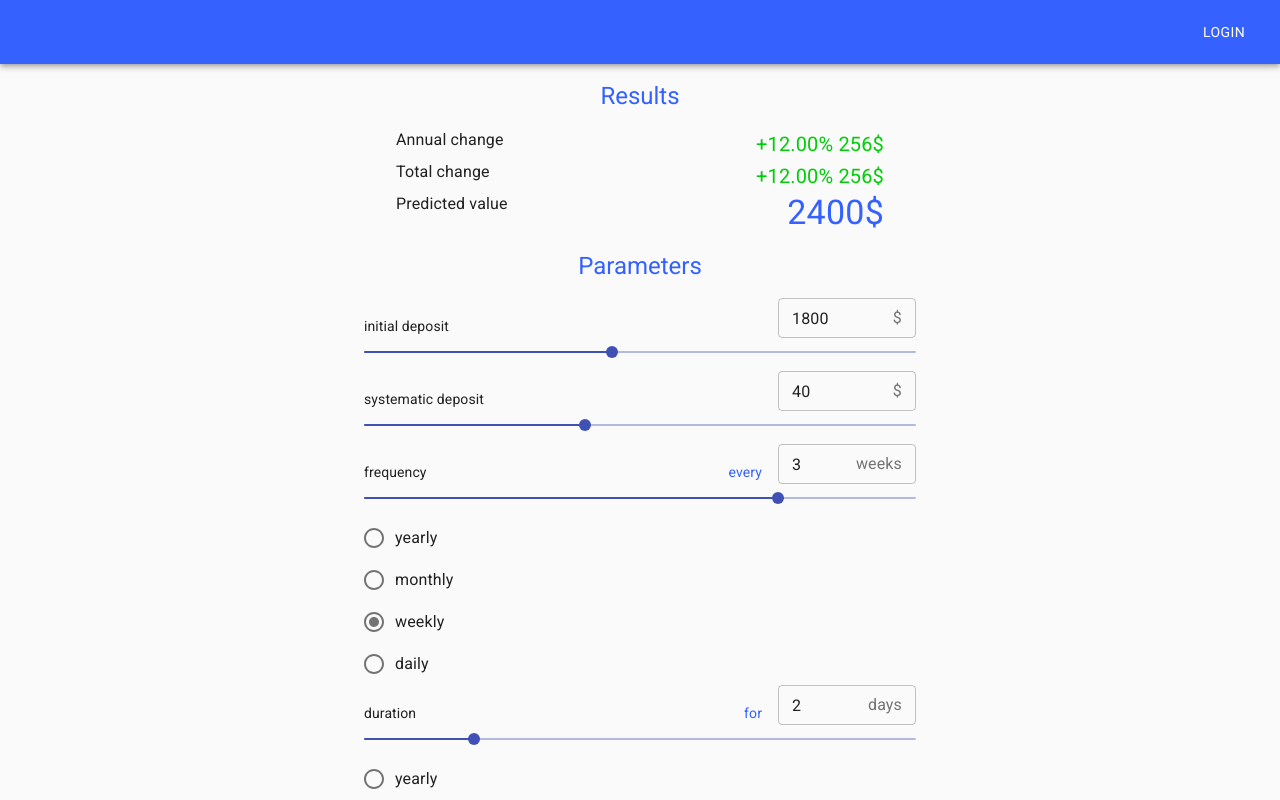
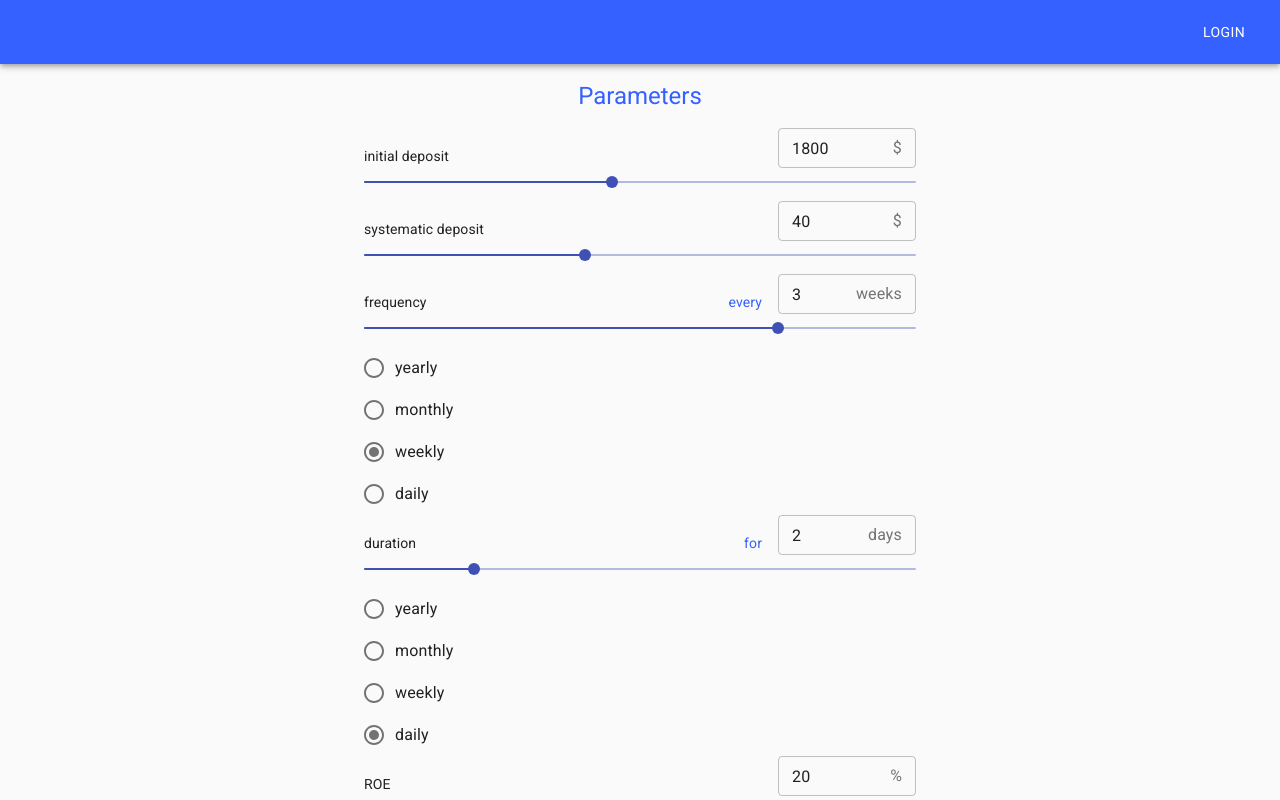
Before and after one commit to b-chmiel/metis-finance-calculator-ui, a React (Create React App) app: page / in a window 1280 px wide. Shown: the top 800 px of the page. Built offline with nearby package versions, Linux system fonts and the light colour scheme.

Commit message:
mock api response

```diff
--- /dev/null
+++ b/src/api/investmentsAPI.ts
@@ -0,0 +1,34 @@
+import {PeriodUnit} from './../components/RadioPeriodSelector/RadioPeriodSelector.types';
+
+export interface InvestmentParameters {
+    initialDeposit: number;
+    systematicDeposit: number;
+    frequency: number;
+    frequencyUnit: PeriodUnit;
+    duration: number;
+    durationUnit: PeriodUnit;
+    ROE: number;
+}
+
+export interface InvestmentResultTypes {
+    annualChangePercent: number;
+    annualChange: number;
+    totalChangePercent: number;
+    totalChange: number;
+    predictedChange: number;
+}
+
+function withDelay<T>(delay: number, value: T): Promise<T> {
+    return new Promise<T>(resolve => setTimeout(() => resolve(value), delay));
+}
+
+// api/investments/calculate
+export function getInvestmentCalculation(params: InvestmentParameters): Promise<InvestmentResultTypes> {
+    return withDelay(1000, {
+        annualChangePercent: 12,
+        annualChange: 256,
+        totalChangePercent: 12,
+        totalChange: 256,
+        predictedChange: 2400,
+    } as InvestmentResultTypes);
+}
--- /dev/null
+++ b/src/hooks/useInvestmentsAPI.ts
@@ -0,0 +1,24 @@
+import {useEffect, useState} from 'react';
+import {getInvestmentCalculation, InvestmentParameters, InvestmentResultTypes} from '../api/investmentsAPI';
+
+export function useInvestmentsAPI(): [InvestmentResultTypes | null, (params: InvestmentParameters) => void, boolean] {
+    const [isFetching, setFetching] = useState(false);
+    const [data, setData] = useState<InvestmentResultTypes | null>(null);
+    const [params, setParams] = useState<InvestmentParameters | null>(null);
+
+    useEffect(() => {
+        if (params) {
+            setFetching(true);
+            getInvestmentCalculation(params).then(values => {
+                setData(values);
+                setFetching(false);
+            });
+        }
+    }, [params]);
+
+    const fetchData = (parameters: InvestmentParameters) => {
+        setParams(parameters);
+    };
+
+    return [data, fetchData, isFetching];
+}
--- a/src/views/InvestmentView/InvestmentInfo/InvestmentInfo.tsx
+++ b/src/views/InvestmentView/InvestmentInfo/InvestmentInfo.tsx
@@ -3,13 +3,13 @@ import {RadioPeriodSelector} from '../../../components/RadioPeriodSelector/Radio
 import {RangeInput} from '../../../components/RangeInput/RangeInput';
 import {Separator} from '../../../components/Separator/Separator';
 import {currencyUnit} from '../InvestmentView.constants';
-import {InvestmentParameters, InvestmentResultTypes} from '../InvestmentView.types';
 import {InvestmentResults} from './InvestmentResults';
+import {InvestmentParameters, InvestmentResultTypes} from '../../../api/investmentsAPI';
 
 interface Props {
     parameters: InvestmentParameters;
     setParameters: React.Dispatch<React.SetStateAction<InvestmentParameters>>;
-    results: InvestmentResultTypes;
+    results: InvestmentResultTypes | null;
 }
 
 export const InvestmentInfo: React.FC<Props> = ({parameters, setParameters, results}) => {
@@ -37,6 +37,8 @@ export const InvestmentInfo: React.FC<Props> = ({parameters, setParameters, resu
 
     return (
         <>
+            {results !== null && (
+                <>
                     <Separator text="Results" />
                     <InvestmentResults
                         annualChangePercent={results.annualChangePercent}
@@ -45,6 +47,8 @@ export const InvestmentInfo: React.FC<Props> = ({parameters, setParameters, resu
                         totalChange={results.totalChange}
                         predictedChange={results.predictedChange}
                     />
+                </>
+            )}
             <Separator text="Parameters" />
             <RangeInput
                 minValue={0}
--- a/src/views/InvestmentView/InvestmentView.tsx
+++ b/src/views/InvestmentView/InvestmentView.tsx
@@ -1,18 +1,12 @@
-import {Box, Button, Container} from '@material-ui/core';
+import {Box, Button, CircularProgress, Container} from '@material-ui/core';
 import React, {useState} from 'react';
 import {InvestmentInfo} from './InvestmentInfo/InvestmentInfo';
 import {NavBar} from '../../components/NavBar/NavBar';
 import {buttonBox} from './InvestmentView.styles';
-import {InvestmentParameters, InvestmentResultTypes} from './InvestmentView.types';
 import {PeriodUnit} from '../../components/RadioPeriodSelector/RadioPeriodSelector.types';
-
-const mockedResults: InvestmentResultTypes = {
-    annualChangePercent: 12,
-    annualChange: 256,
-    totalChangePercent: 12,
-    totalChange: 256,
-    predictedChange: 2400,
-};
+import {InvestmentParameters, InvestmentResultTypes} from '../../api/investmentsAPI';
+import {useInvestmentsAPI} from '../../hooks/useInvestmentsAPI';
+import {Separator} from '../../components/Separator/Separator';
 
 const mockedParameters: InvestmentParameters = {
     initialDeposit: 1800,
@@ -25,24 +19,28 @@ const mockedParameters: InvestmentParameters = {
 };
 
 export const InvestmentView: React.FC = () => {
-    const [submitting, setSubmitting] = useState(false);
     const [parameters, setParameters] = useState<InvestmentParameters>(mockedParameters);
+    const [data, fetchData, isFetching] = useInvestmentsAPI();
 
     const handleSubmit = async () => {
-        setSubmitting(true);
-        await new Promise(resolve => setTimeout(resolve, 500));
-        setSubmitting(false);
+        fetchData(parameters);
     };
 
     return (
         <>
             <NavBar />
             <Container maxWidth="sm">
-                <InvestmentInfo parameters={parameters} setParameters={setParameters} results={mockedResults} />
+                {isFetching && (
+                    <Box textAlign="center">
+                        <Separator text="Results" />
+                        <CircularProgress />
+                    </Box>
+                )}
+                <InvestmentInfo parameters={parameters} setParameters={setParameters} results={data} />
                 <Box className={buttonBox}>
                     <Button
                         type={'submit'}
-                        disabled={submitting}
+                        disabled={isFetching}
                         variant={'contained'}
                         color={'primary'}
                         style={{borderRadius: 25}}
```
Also changed, not shown: src/views/InvestmentView/InvestmentView.types.ts (deleted, +0 -19 lines), 1 other file (tests, documents, lock files or other folders). Lines whose indentation alone changed are shown as unchanged.
